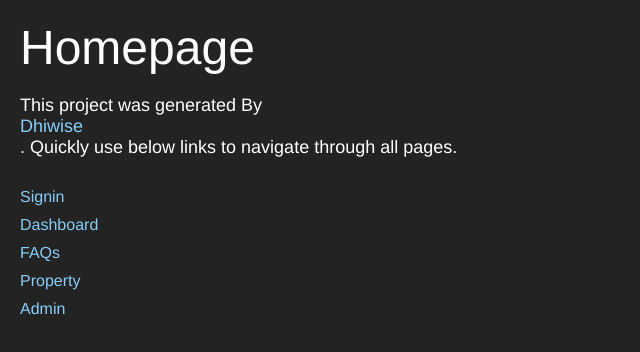
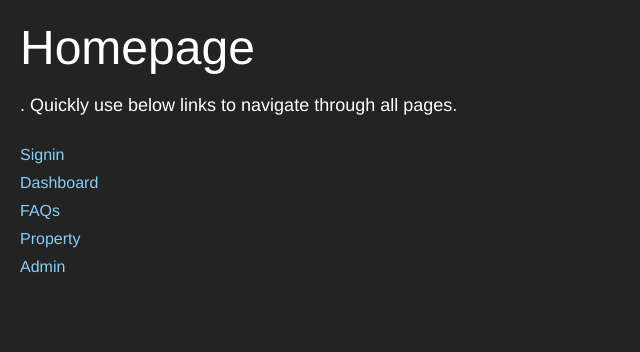
Before and after one commit to karlbernaldez/1568-Realty-Frontend, a React (Vite) app: page /dhiwise-dashboard in a window 1280 px wide. Shown: the top 352 px of the page, without its empty margins (0-640 px from the left). Built offline with nearby package versions, Linux system fonts and the light colour scheme.

Commit message:
Update Home.jsx

```diff
--- a/src/pages/Home.jsx
+++ b/src/pages/Home.jsx
@@ -5,10 +5,6 @@ const Home = () => {
     <div style={{ height: "100vh", padding: "20px", backgroundColor: "#232323", color: "white" }}>
       <h1 style={{ fontSize: "48px", marginBottom: "20px" }}>Homepage</h1>
       <p style={{ fontSize: "18px", marginBottom: "30px" }}>
-        This project was generated By{" "}
-        <a href="https://www.dhiwise.com" style={{ color: "#87CEFA", textDecoration: "none" }}>
-          Dhiwise
-        </a>
         . Quickly use below links to navigate through all pages.
       </p>
       <ul style={{ listStyle: "none", padding: "0" }}>
```
